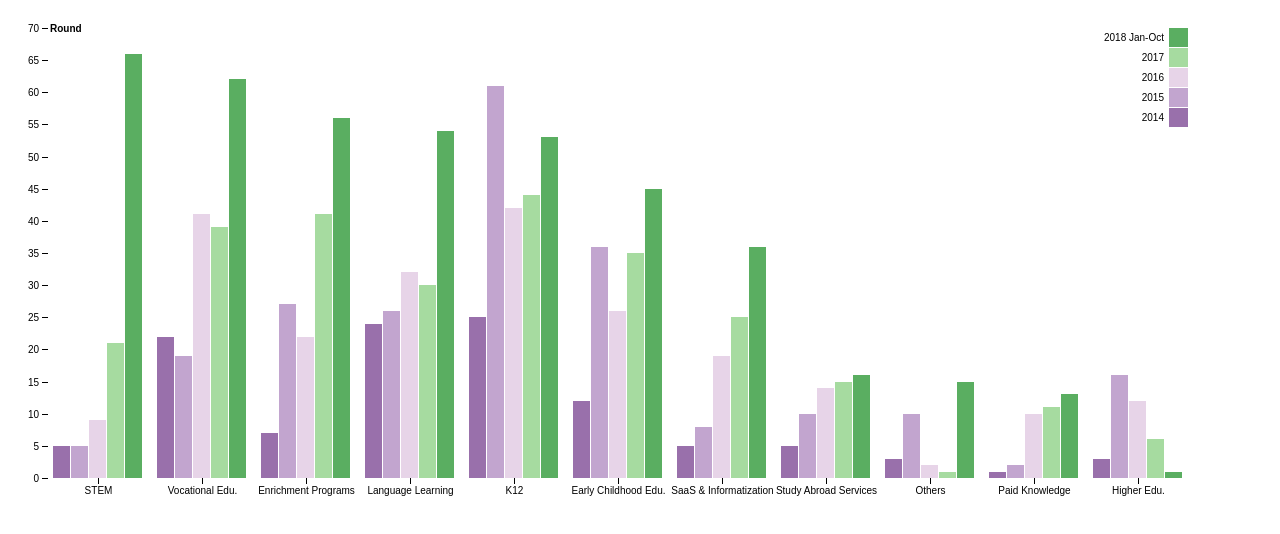
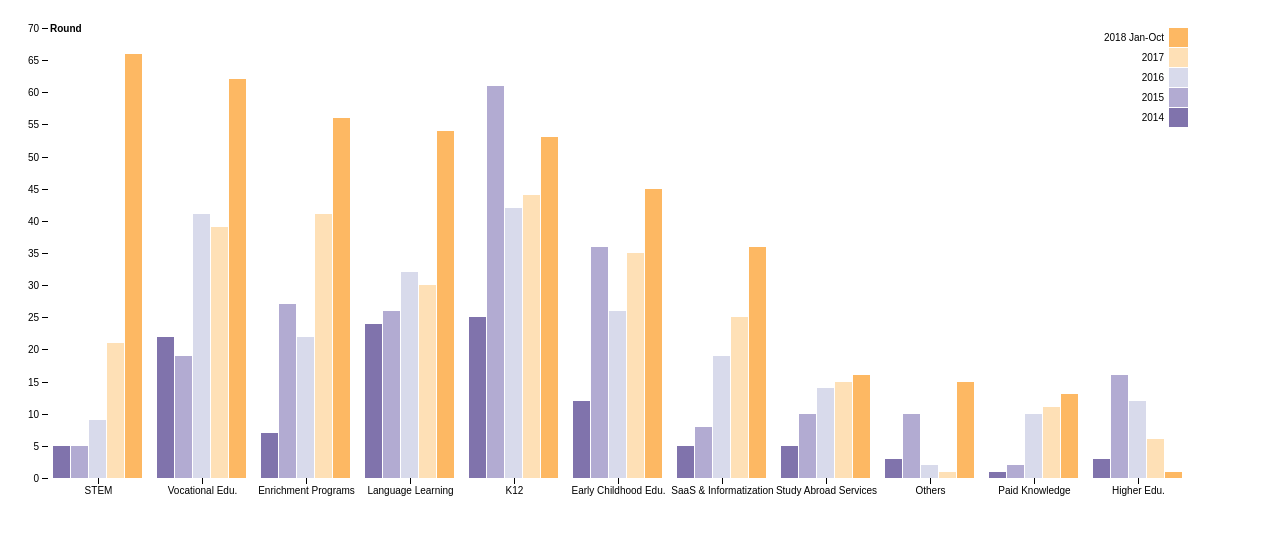
Before and after one commit to HaimoIsabel/InvestmentDeals, a plain HTML site: page index.html in a window 1280 px wide. Drawn offline with nearby package versions, Linux system fonts and the light colour scheme.

Commit message:
Update index.html

```diff
--- a/index.html
+++ b/index.html
@@ -27,7 +27,7 @@ var y = d3.scaleLinear()
     .rangeRound([height, 0]);
 
 var z = d3.scaleOrdinal()
-    .range(["#9970ab", "#c2a5cf", "#e7d4e8", "#a6dba0", "#5aae61"]);
+        .range(["#fdb863", "#fee0b6", "#d8daeb", "#b2abd2", "#8073ac"].reverse());
 
 d3.csv("data.csv", function(d, i, columns) {
   for (var i = 1, n = columns.length; i < n; ++i) d[columns[i]] = +d[columns[i]];
```
